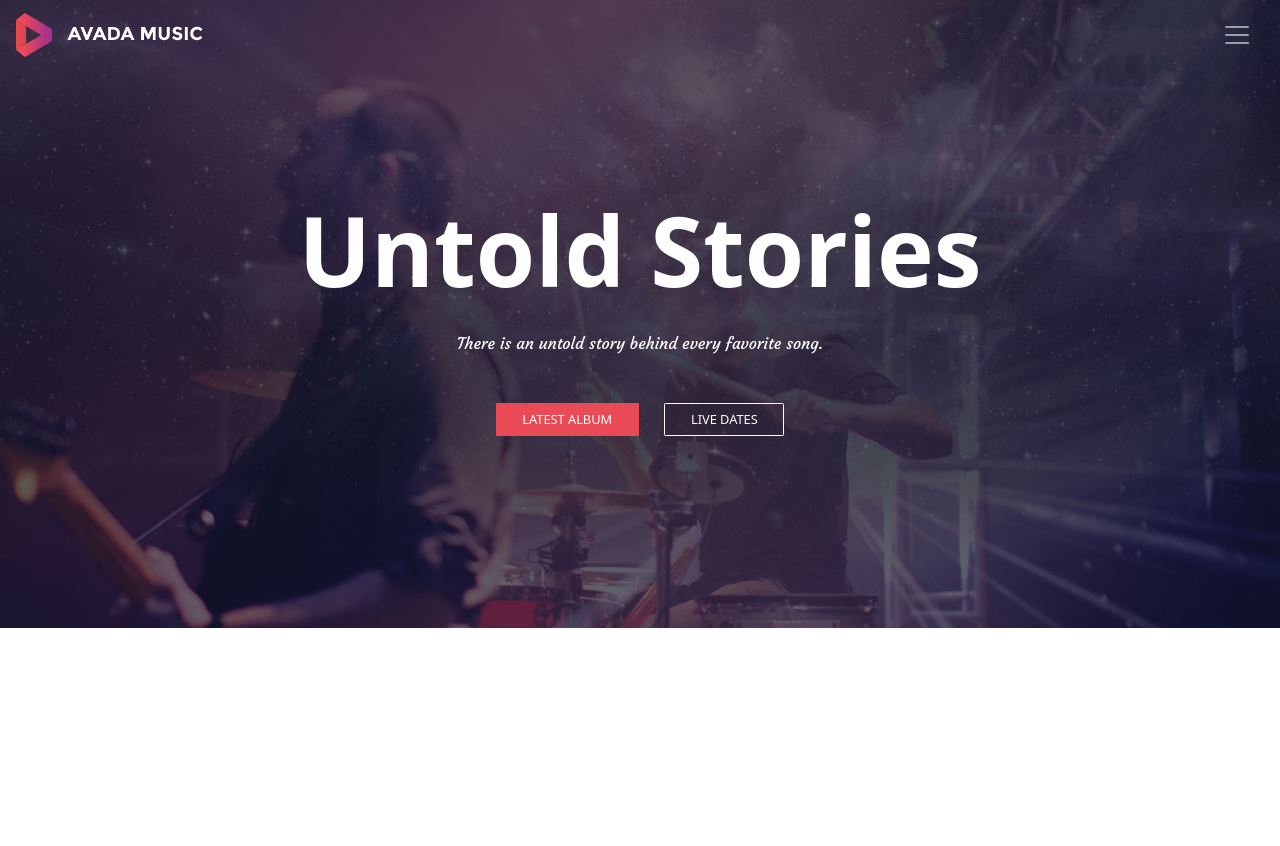
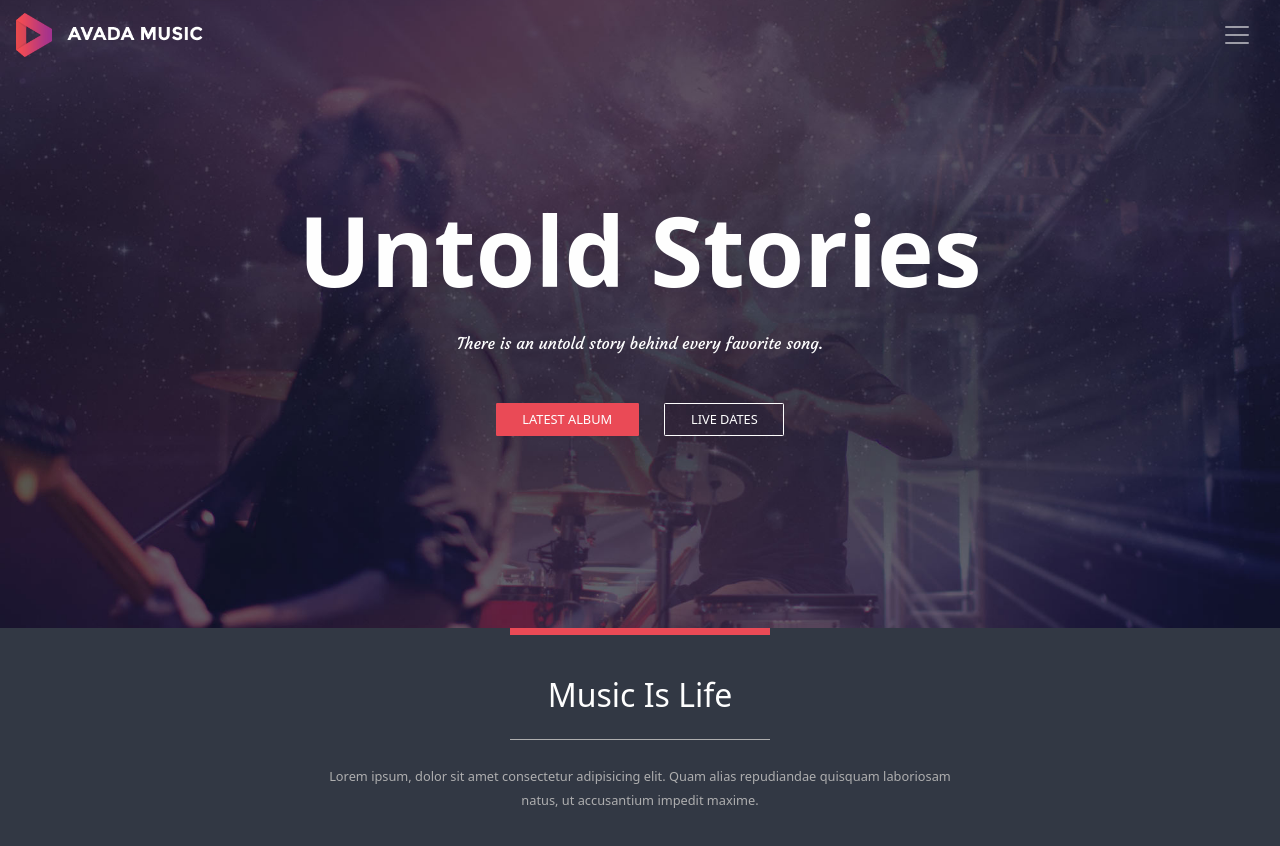
Before and after one commit to saragrigolin/proj-html-vuejs, a Vue app: page / in a window 1280 px wide. Shown: the top 846 px of the page. Before the commit the page ends 800 px from the top, so only its background shows below. Built offline with nearby package versions, Linux system fonts and the light colour scheme.

Commit message:
main in progress

```diff
--- a/src/components/Main.vue
+++ b/src/components/Main.vue
@@ -1,5 +1,17 @@
 <template>
-    <main></main>
+    <main>
+        <div class="music-is-life py-5">
+            <div class="container-music d-flex justify-content-center flex-column w-50">
+                <div class="title-container">
+                    <h2 class="title">Music Is Life</h2>
+                </div>
+                <div class="subtitle-container mt-3 pt-4">
+                    <span class="subtitle">Lorem ipsum, dolor sit amet consectetur adipisicing elit. Quam alias repudiandae quisquam laboriosam natus, ut accusantium impedit maxime.</span>
+                </div>
+            </div>
+
+        </div>
+    </main>
 </template>
 
 <script>
@@ -11,5 +23,46 @@ export default {
 
 <style lang="scss">
 @import "../assets/scss/style.scss";
+    .music-is-life {
+        background-color: $backgroundMusicIsLife;
+        text-align: center;
+        color: $white;
+        position: relative;
+        .container-music {
+            margin: 0 auto;
+            .title-container {
+                font-weight: 700;
+            }
+            .subtitle-container::before {
+                content: '';
+                width: 260px;
+                height: 1px;
+                background-color: $text;
+                display: block;
+                position: absolute;
+                top: 0;
+                left: 50%;
+                transform: translateX(-50%);
 
+            }
+            .subtitle-container {
+                position: relative;
+                .subtitle {
+                color: $text;
+                font-size: 0.8em;
+            }
+            }
+        }
+    }
+    .music-is-life::before {
+        content: '';
+        width: 260px;
+        height: 7px;
+        background-color: $mandy;
+        display: inline-block;
+        position: absolute;
+        top: 0;
+        left: 50%;
+        transform: translateX(-50%);
+    }
 </style>
```
